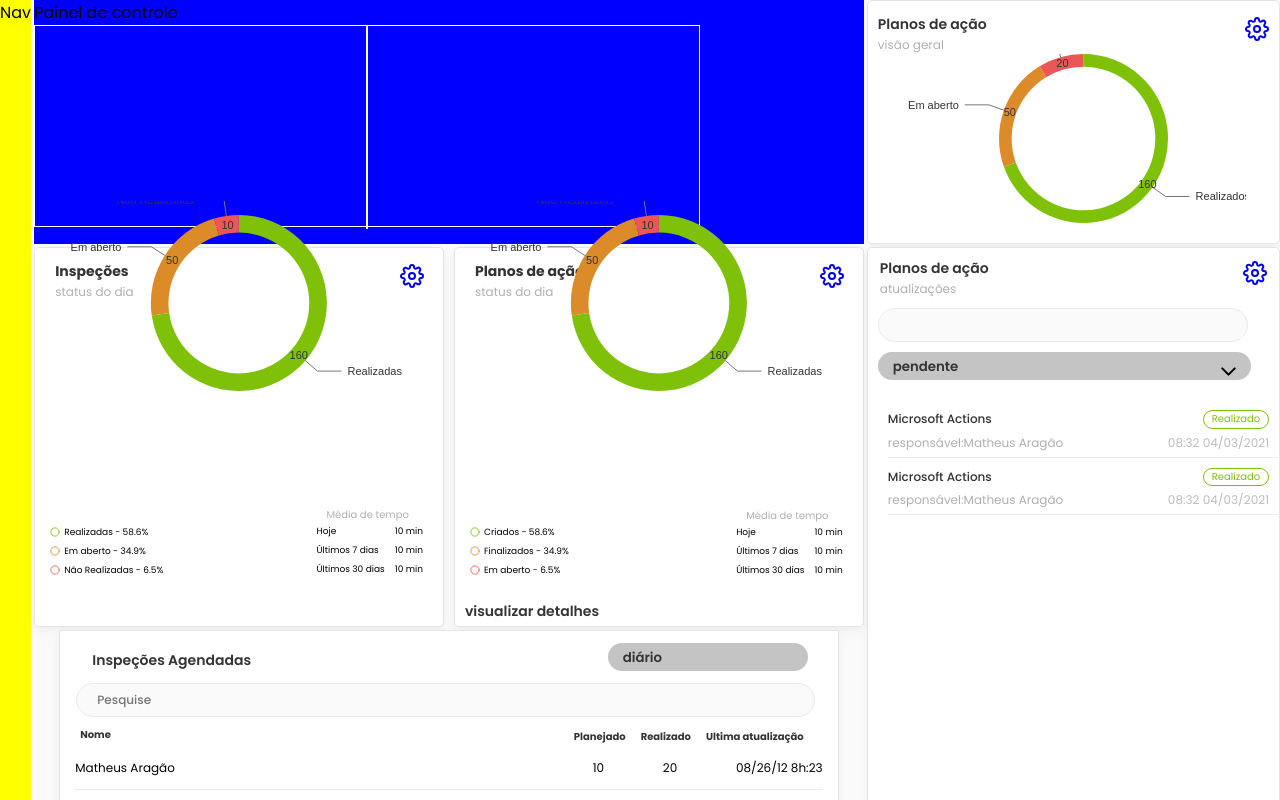
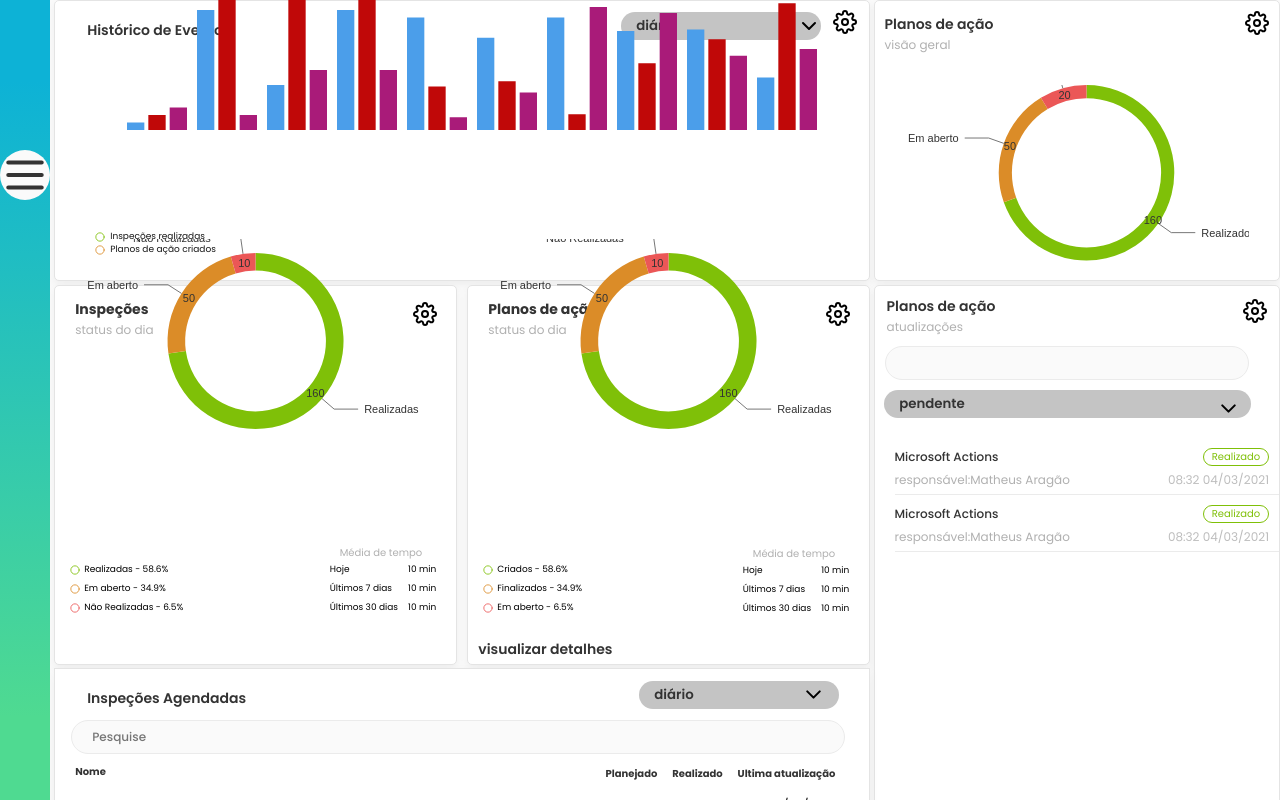
Before and after one commit to matheusaragaofs/tt_responsive_project, a React (Create React App) app: page / in a window 1280 px wide. Shown: the top 800 px of the page. Built offline with nearby package versions, Linux system fonts and the light colour scheme.

Commit message:
layout pra desktop ok

```diff
--- a/src/Components/HistoryEventGraph/index.tsx
+++ b/src/Components/HistoryEventGraph/index.tsx
@@ -5,7 +5,7 @@ interface datasetProps {
   data: object[];
 }
 
-const MyResponsiveBar: React.FC<datasetProps> = ({ data }) => (
+const HistoryEventGraphic: React.FC<datasetProps> = ({ data }) => (
   <ResponsiveBar
     data={data}
     keys={['realizadas', 'naoRealizadas', 'emAndamento']}
@@ -68,4 +68,4 @@ const MyResponsiveBar: React.FC<datasetProps> = ({ data }) => (
   />
 );
 
-export default MyResponsiveBar;
+export default HistoryEventGraphic;
--- a/src/Components/NavBar/styles.ts
+++ b/src/Components/NavBar/styles.ts
@@ -2,6 +2,7 @@ import styled from 'styled-components';
 import { shade } from 'polished';
 
 export const Container = styled.div`
+  grid-area: nav;
   z-index: 2;
   width: 51px;
   .linkArrowLeft {
--- a/src/globalStyle/globalStyle.ts
+++ b/src/globalStyle/globalStyle.ts
@@ -4,6 +4,9 @@ const GlobalStyle = createGlobalStyle`
   /* @import url('https://fonts.googleapis.com/css2?family=Poppins:wght@400;700&display=swap'); */
 
   body {
+    a{
+      color: black;
+    }
     margin: 0;
     padding: 0;
     background: #FAFAFA;
--- a/src/main/App.tsx
+++ b/src/main/App.tsx
@@ -1,25 +1,52 @@
 import React from 'react';
+import { Container, HistoryEvent ,ScheduledInspections, AsideGraphic, AsideContent, AsideActions, AsideActionsContent, C3Graphic, C4Graphic, C3Section}  from './styles'
 import { FiSettings, FiChevronDown, FiCircle} from 'react-icons/fi'
-import { Container, ScheduledInspections, AsideGraphic, AsideContent, AsideActions, AsideActionsContent, C3Graphic, C4Graphic, C3Section}  from './styles'
 import { Link } from 'react-router-dom'
-import HistoryEventGraph from '../Components/HistoryEventGraph'
+import NavBar from '../Components/NavBar'
+import HistoryEventGraphic from '../Components/HistoryEventGraph'
 import GraphOfGraphicContent from '../Components/GraphicContentGraph'
 import C2Graph from '../Components/C2Graph'
+import { historyEventGraphDataset} from '../Components/HistoryEventGraph/data'
 import {C2Dataset} from '../Components/C2Graph/data'
-import { historyEventGraphDataset} from '../Components/HistoryEventGraph/data'
 import {  datasetOfGraphOfGraphicContent } from '../Components/GraphicContentGraph/data'
 
 import PeopleList from '../Components/PeopleList/index'
 const App:React.FC = () => {
   return (
       <Container>
-        <nav>Nav</nav>
-        <div className="history-event-c1">
-          <span>Painel de controle</span>
-          <div>
-            <HistoryEventGraph data={historyEventGraphDataset}/>
-          </div>
-        </div>
+          <NavBar/>
+        <HistoryEvent>
+            <div>
+              <h1>Histórico de Eventos</h1>
+              <span>
+                <form action="">
+                  <FiChevronDown />
+                  <select name="time">
+                    <option value="diario">diário</option>
+                    <option value="mensal">mensal</option>
+                    <option value="anual">anual</option>
+                  </select>
+                </form>
+                <Link to="#">
+                  <FiSettings />
+                </Link>
+              </span>
+            </div>
+            <section>
+              <HistoryEventGraphic data={historyEventGraphDataset} />
+            </section>
+
+            <span>
+              <span>
+                <FiCircle color="#7FC008" /> <p>Inspeções realizadas</p>{' '}
+              </span>
+              <span>
+                <FiCircle color="#DB8C28" /> <p>Planos de ação criados</p>{' '}
+              </span>
+            </span>
+          </HistoryEvent>
+
+
 
       {/* #C2  */}
         <AsideGraphic>
@@ -40,9 +67,7 @@ const App:React.FC = () => {
 
       <C3Section>
         <section>
-
         <C3Graphic>
-
           <header>
                 <span>
                   <strong>Inspeções</strong>
@@ -83,7 +108,6 @@ const App:React.FC = () => {
                   </span>
                 </span>
               </div>
-
 
 
 
@@ -200,7 +224,7 @@ const App:React.FC = () => {
             <section>
               <h1>Inspeções Agendadas</h1>
               <form action="">
-                {/* <FiChevronDown /> */}
+                <FiChevronDown />
                 <select name="time">
                   <option value="diario">diário</option>
                   <option value="mensal">mensal</option>
--- a/src/main/styles.ts
+++ b/src/main/styles.ts
@@ -3,7 +3,7 @@ import styled from 'styled-components'
 export const Container = styled.div`
     display: grid;
     height:100vh;
-    grid-template-columns: 0.2fr 3fr 3fr 3fr;
+    grid-template-columns: 0.35fr 3fr 3fr 3fr;
     grid-template-rows:  0.2fr repeat(2fr);
     grid-template-areas:
                         "nav c1 c1 c2"
@@ -16,33 +16,100 @@ export const Container = styled.div`
   }
 
 
-  .history-event-c1{
-    background-color: blue;
-    grid-area: c1;
-    div {
+`
+export const HistoryEvent = styled.div`
+  grid-area: c1;
+  display: flex;
+  background: #fff;
+  flex-direction: column;
+  border: 0.5px solid #e4e4e4;
+  box-sizing: border-box;
+  box-shadow: 0px 4px 10px rgba(0, 0, 0, 0.05);
+  border-radius: 5px;
+  > span {
+    height: 50px;
+    width: auto;
+    span {
+      svg {
+        margin-right: 5px;
+        width: 10px;
+        height: 10px;
+      }
+      margin-left: 40px;
+      display: flex;
+      justify-content: left;
+      align-items: center;
+      p {
+        margin: 0;
+        color: #161616;
+        font-size: 9px;
+      }
+    }
+  }
+  > section {
+    display: flex;
+    height: 180px;
+  }
+
+  div {
+    span {
       display: flex;
       justify-content: center;
-      border:1px solid white;
-      height: 200px;
-      width: 80%;
+      align-items: center;
+      svg {
+        width: 24px;
+        height: 24px;
+        margin-right: 12px;
+      }
     }
-     }
-
-
-
-
-`
+    display: flex;
+    align-items: center;
+    justify-content: space-between;
+  }
+  h1 {
+    margin-top: 19px;
+    margin-left: 32px;
+    font-weight: 600;
+    font-size: 14px;
+    color: #333333;
+    line-height: 21px;
+  }
+  form {
+    position: relative;
+    display: flex;
+    justify-content: center;
+    align-items: center;
+    svg {
+      position: absolute;
+      font-size: 25px;
+      right: 0;
+      margin-right: 25px;
+    }
+    select {
+      padding-left: 15px;
+      background: #c4c4c4;
+      margin-right: 12px;
+      width:200px;
+      height: 28px;
+      border-radius: 100px;
+      color: #333333;
+      font-weight: 600;
+      border: 0;
+      size: 14px;
+      line-height: 21px;
+      outline: none;
+      -webkit-appearance: none;
+    }
+  }
+`;
 
 
 export const ScheduledInspections = styled.div`
   grid-area: c6;
-
   border: 0.5px solid #e4e4e4;
   box-shadow: 0px 4px 10px rgba(0, 0, 0, 0.05);
   flex: 1;
   /* justify-content: center; */
-  margin-top: 25px;
-  margin: 0 25px;
   background: #ffff;
   section {
     display: flex;
@@ -125,12 +192,11 @@ export const AsideGraphic = styled.div`
     margin-left: 10px;
     display: flex;
     justify-content: space-between;
-    align-items: center;
   }
   section {
     display:flex;
     align-self: center;
-    height: 189px;
+    height: 70%;
     width: 345px;
   }
   p {
```
